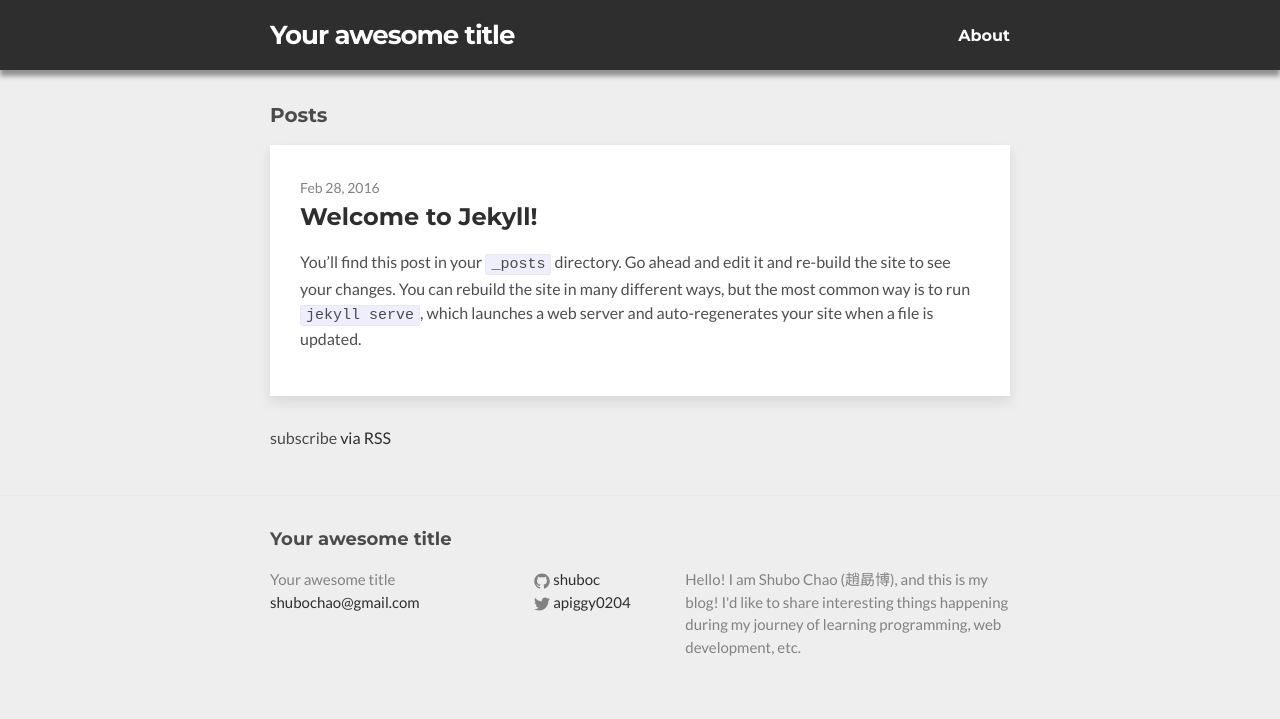
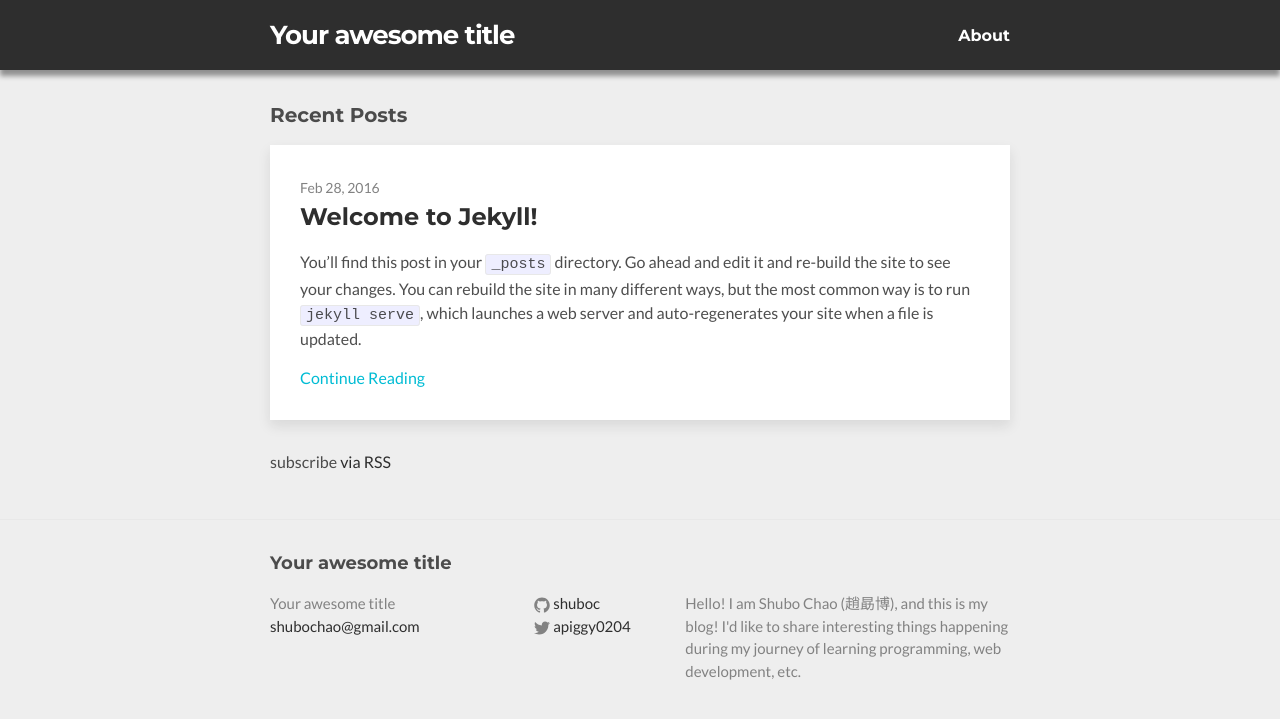
Before and after one commit to shuboc/shuboc.github.io, a Jekyll site: the page built from index.html, in a window 1280 px wide. Shown: the top 719 px of the page. Built offline with Jekyll 4.4.1, drawn with Linux system fonts in a browser that asks for light colours.

Commit message:
Add "Continue Reading"

```diff
--- a/_sass/_layout.scss
+++ b/_sass/_layout.scss
@@ -204,6 +204,10 @@ $header-height: 70px;
     font-size: 24px;
 }
 
+.post-continue {
+  color: #00BCD4;
+}
+
 
 
 /**
--- a/index.html
+++ b/index.html
@@ -4,7 +4,7 @@ layout: default
 
 <div class="home">
 
-  <h1 class="page-heading">Posts</h1>
+  <h1 class="page-heading">Recent Posts</h1>
 
   <ul class="post-list">
     {% for post in site.posts %}
@@ -15,6 +15,7 @@ layout: default
           <a class="post-link" href="{{ post.url | prepend: site.baseurl }}">{{ post.title }}</a>
         </h2>
         {{ post.excerpt }}
+        <a class="post-continue" href="{{ post.url | prepend: site.baseurl }}">Continue Reading</a>
       </li>
     {% endfor %}
   </ul>
```
